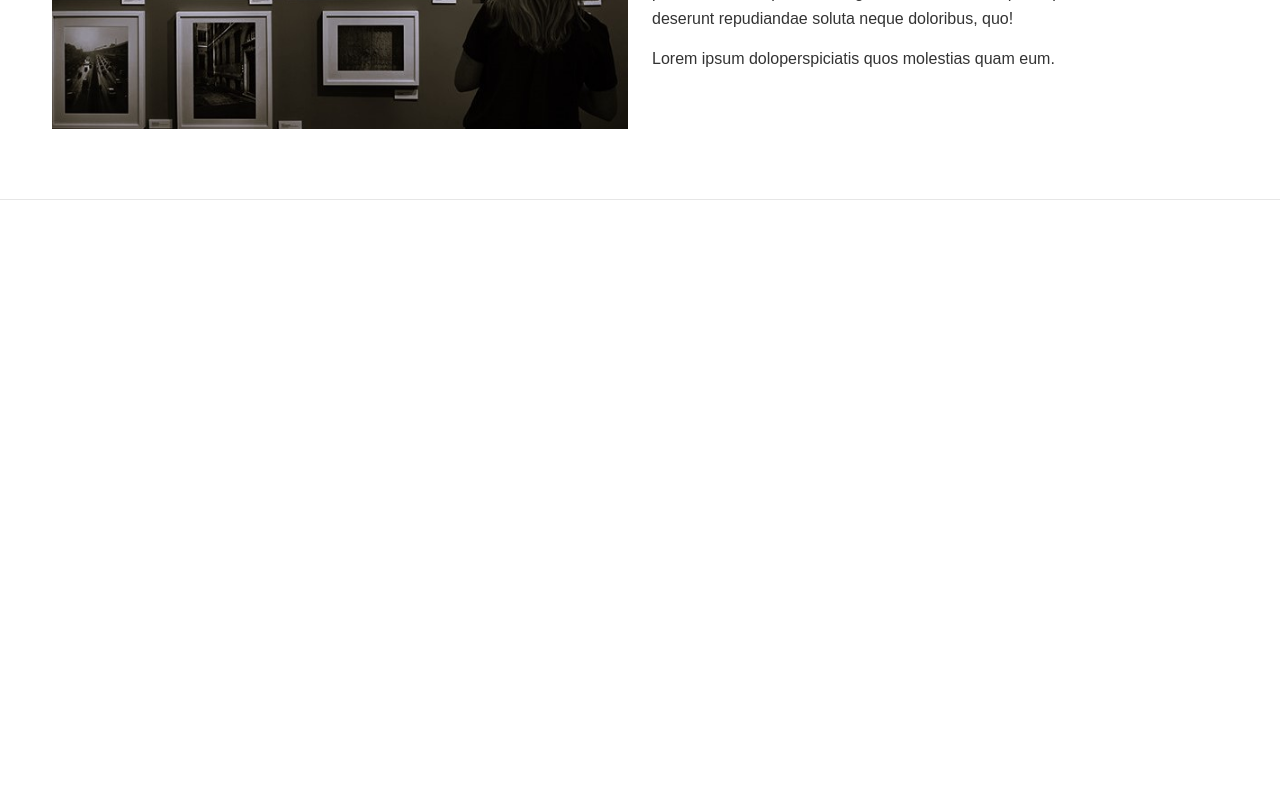
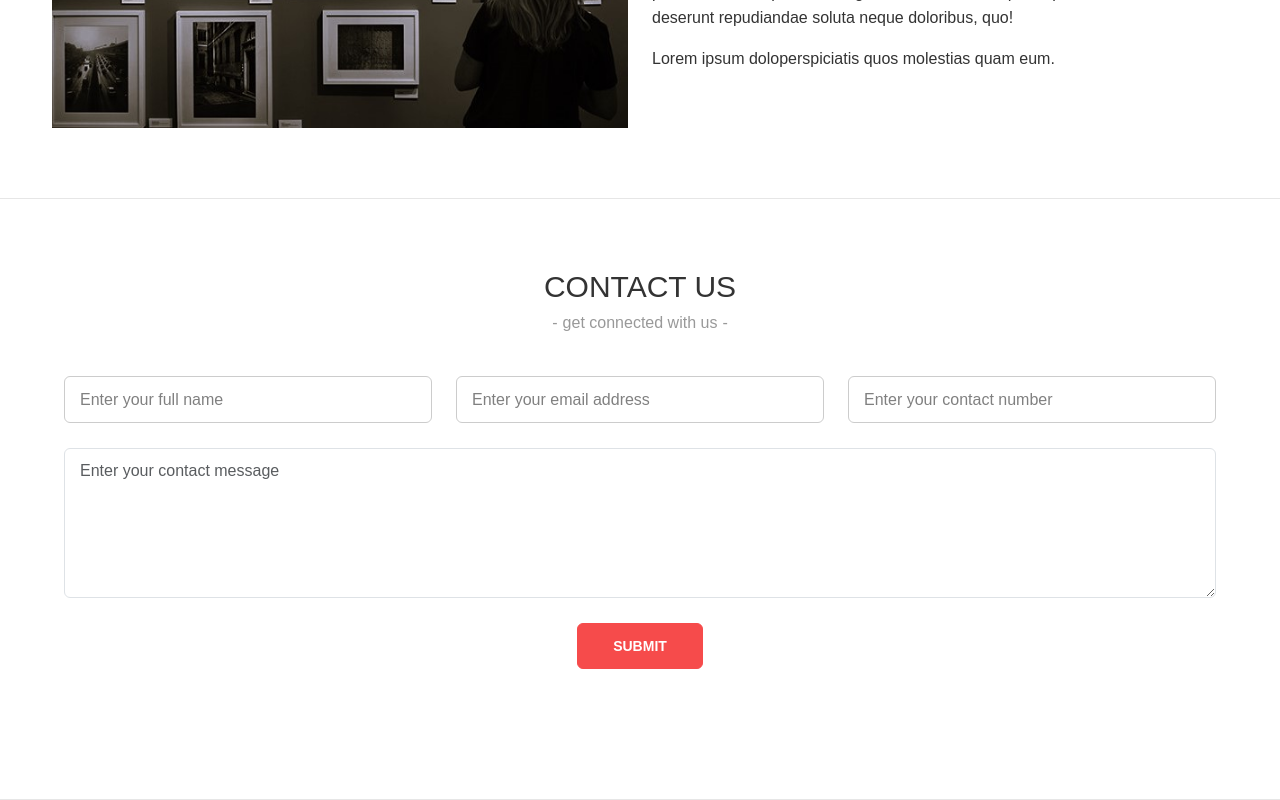
Before and after one commit to hristokarchev25/TheExhibitionWeb-App, a React (Create React App) app: page / in a window 1280 px wide. Shown: the part 963-1763 px from the top of the page. Before the commit the page ends 1163 px from the top, so only its background shows below. Built offline with nearby package versions, Linux system fonts and the light colour scheme.

Commit message:
fix/ contact us form created + style added

```diff
--- a/src/App.css
+++ b/src/App.css
@@ -209,53 +209,6 @@ textarea {
   border-bottom: 1px solid #e6e6e6;
 }
 
-.contact-block {
-  position: relative;
-}
-
-.contact-block .row {
-  margin: 0 0 25px;
-}
-
-.contact-block .btn-holder {
-  text-align: center;
-}
-
-.contact-block .contact-form {
-  margin: 0 0 60px;
-}
-
-.contact-block iframe {
-  border: 0;
-  width: 100%;
-  height: 450px;
-}
-
-.contact-block .contact-info {
-  padding: 70px 40px 0;
-  position: relative;
-  z-index: 1;
-  font-size: 18px;
-  border-radius: 5px;
-}
-
-.contact-block .contact-info ul {
-  text-align: center;
-}
-
-.contact-block .contact-info li {
-  display: inline-block;
-  vertical-align: top;
-  width: 32%;
-}
-
-.contact-block .contact-info .fas {
-  display: block;
-  font-size: 40px;
-  margin: 0 0 15px;
-  color: #f64b4b;
-}
-
 @media only screen and (min-width: 1025px) {
 
   a[href^=tel],
@@ -309,32 +262,4 @@ textarea {
   .block {
     padding: 40px 0 10px;
   }
-
-  .contact-block {
-    padding: 40px 0 20px;
-  }
-
-  .contact-block [class*="col-"] {
-    padding-bottom: 10px;
-  }
-
-  .contact-block iframe {
-    height: 300px;
-  }
-
-  .contact-block .contact-info {
-    padding: 30px 0 0;
-    font-size: 15px;
-  }
-
-  .contact-block .contact-info li {
-    display: block;
-    width: 100%;
-    padding: 0 0 15px;
-  }
-
-  .contact-block .contact-info .fas {
-    font-size: 26px;
-    margin: 0;
-  }
 }
--- /dev/null
+++ b/src/components/ContactUs/ContactUs.css
@@ -0,0 +1,76 @@
+.contact-block {
+    position: relative;
+}
+
+.contact-block .row {
+    margin: 0 0 25px;
+}
+
+.contact-block .btn-holder {
+    text-align: center;
+}
+
+.contact-block .contact-form {
+    margin: 0 0 60px;
+}
+
+.contact-block iframe {
+    border: 0;
+    width: 100%;
+    height: 450px;
+}
+
+.contact-block .contact-info {
+    padding: 70px 40px 0;
+    position: relative;
+    z-index: 1;
+    font-size: 18px;
+    border-radius: 5px;
+}
+
+.contact-block .contact-info ul {
+    text-align: center;
+}
+
+.contact-block .contact-info li {
+    display: inline-block;
+    vertical-align: top;
+    width: 32%;
+}
+
+.contact-block .contact-info .fas {
+    display: block;
+    font-size: 40px;
+    margin: 0 0 15px;
+    color: #f64b4b;
+}
+
+@media only screen and (max-width: 767px) {
+    .contact-block {
+        padding: 40px 0 20px;
+    }
+
+    .contact-block [class*="col-"] {
+        padding-bottom: 10px;
+    }
+
+    .contact-block iframe {
+        height: 300px;
+    }
+
+    .contact-block .contact-info {
+        padding: 30px 0 0;
+        font-size: 15px;
+    }
+
+    .contact-block .contact-info li {
+        display: block;
+        width: 100%;
+        padding: 0 0 15px;
+    }
+
+    .contact-block .contact-info .fas {
+        font-size: 26px;
+        margin: 0;
+    }
+}
--- /dev/null
+++ b/src/components/ContactUs/ContactUs.js
@@ -0,0 +1,43 @@
+import React from 'react'
+import "./ContactUs.css";
+import Container from 'react-bootstrap/Container';
+import Row from 'react-bootstrap/Row';
+import Col from 'react-bootstrap/Col';
+import Form from 'react-bootstrap/Form';
+import Button from 'react-bootstrap/Button';
+
+function ContactUs() {
+    return (
+        <section id="contact" className="block contact-block">
+            <Container fluid>
+                <div className="title-holder">
+                    <h2>Contact us</h2>
+                    <div className="subtitle">get connected with us</div>
+                </div>
+                <Form className='contact-form'>
+                    <Row>
+                        <Col sm={4}>
+                            <Form.Control type="text" placeholder="Enter your full name" required />
+                        </Col>
+                        <Col sm={4}>
+                            <Form.Control type="email" placeholder="Enter your email address" required />
+                        </Col>
+                        <Col sm={4}>
+                            <Form.Control type="tel" placeholder="Enter your contact number" required />
+                        </Col>
+                    </Row>
+                    <Row>
+                        <Col sm={12}>
+                            <Form.Control as="textarea" placeholder="Enter your contact message" required />
+                        </Col>
+                    </Row>
+                    <div className='btn-holder'>
+                        <Button type="submit">Submit</Button>
+                    </div>
+                </Form>
+            </Container>
+        </section>
+    )
+}
+
+export default ContactUs
--- a/src/pages/home.js
+++ b/src/pages/home.js
@@ -2,6 +2,7 @@ import React from 'react';
 import Navigation from '../components/Navigation/Navigation';
 import ImageSlider from '../components/ImageSlider/ImageSlider';
 import About from '../components/About/About';
+import ContactUs from '../components/ContactUs/ContactUs';
 
 function home() {
     return (
@@ -9,6 +10,7 @@ function home() {
             <Navigation />
             <ImageSlider />
             <About />
+            <ContactUs />
         </>
     )
 }
```
